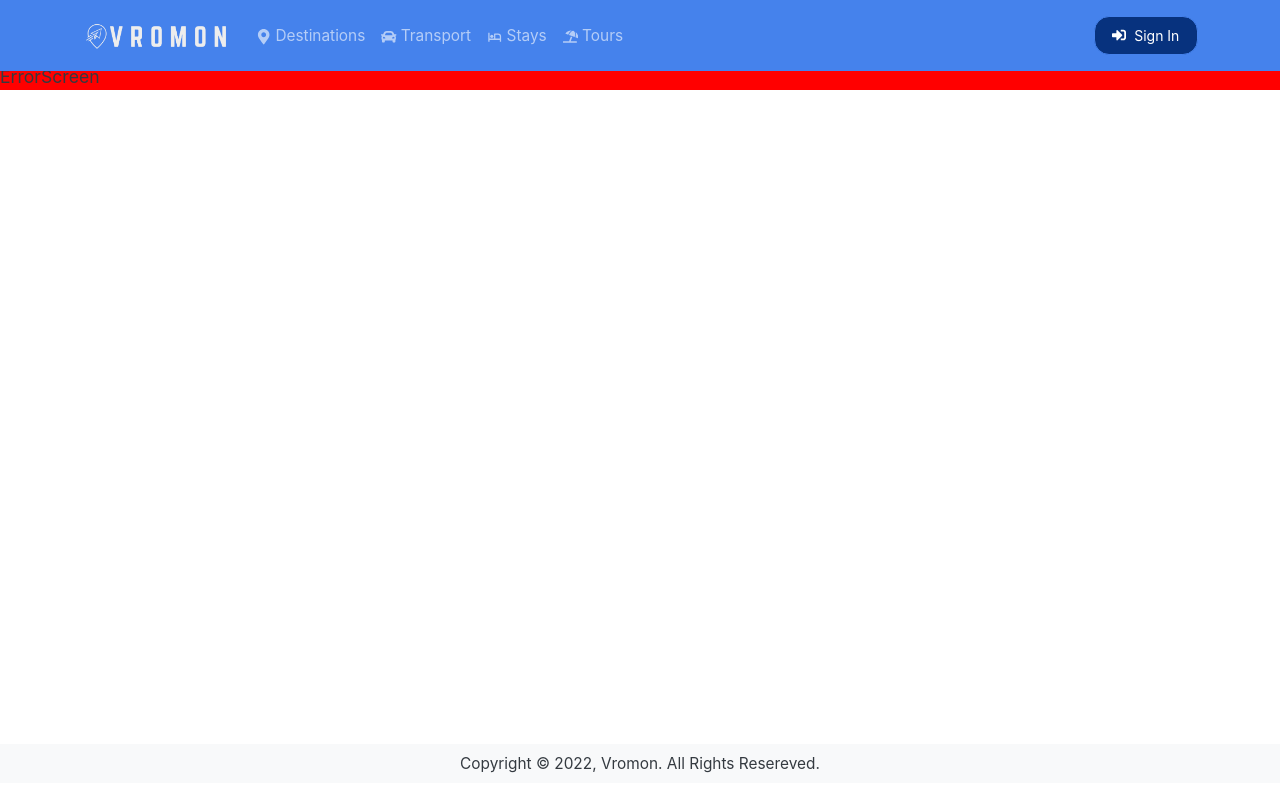
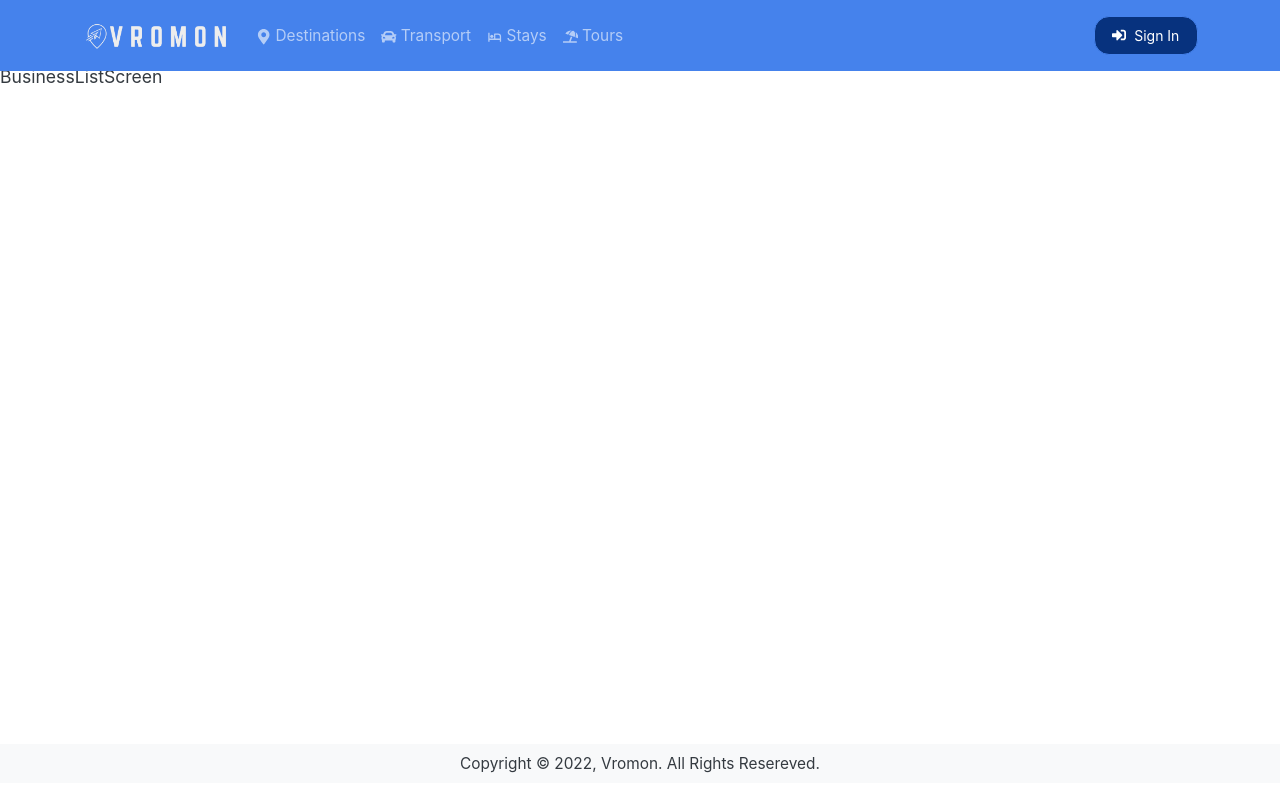
Before and after one commit to TangoRomeo80/Vromon, a React (Create React App) app in the folder frontend/: page /businessList in a window 1280 px wide. Built offline with nearby package versions, Linux system fonts and the light colour scheme.

Commit message:
add business list screen

```diff
--- a/frontend/src/App.js
+++ b/frontend/src/App.js
@@ -32,6 +32,7 @@ import DestinationCreateScreen from './screens/DestinationCreateScreen'
 import TransportSearchByDestinationScreen from './screens/TransportSearchByDestinationScreen'
 import StaysSearchByDestinationScreen from './screens/StaysSearchByDestinationScreen'
 import TourSearchByDestinationScreen from './screens/TourSearchByDestinationScreen'
+import BusinessListScreen from './screens/BusinessListScreen'
 
 const App = () => {
   return (
@@ -101,6 +102,7 @@ const App = () => {
                 element={<AdminDestinationListScreen />}
               />
               <Route path='/serviceList' element={<ServiceListScreen />} />
+              <Route path='/businessList' element={<BusinessListScreen />} />
               <Route
                 path='/bookingRequestList'
                 element={<BookingRequestsScreen />}
--- a/frontend/src/components/Header.js
+++ b/frontend/src/components/Header.js
@@ -10,6 +10,7 @@ import {
   FaSignInAlt,
   FaTag,
   FaRoute,
+  FaBusinessTime,
 } from 'react-icons/fa'
 import { GoDashboard } from 'react-icons/go'
 import { BiLocationPlus, BiHotel } from 'react-icons/bi'
@@ -100,6 +101,13 @@ const Header = () => {
                         </Nav.Link>
                       </LinkContainer>
 
+                      <LinkContainer to='/businessList'>
+                        <Nav.Link>
+                          <FaBusinessTime className='me-1' />
+                          My Businesses
+                        </Nav.Link>
+                      </LinkContainer>
+
                       <LinkContainer to='/bookingRequestList'>
                         <Nav.Link>
                           <FaTag className='me-1' />
@@ -110,7 +118,7 @@ const Header = () => {
                       <LinkContainer to='/businessOwnerAnalytics'>
                         <Nav.Link>
                           <GoDashboard className='me-1' />
-                          My Analytics
+                          Analytics
                         </Nav.Link>
                       </LinkContainer>
 
--- /dev/null
+++ b/frontend/src/screens/BusinessListScreen.js
@@ -0,0 +1,7 @@
+import React from 'react'
+
+const BusinessListScreen = () => {
+  return <div>BusinessListScreen</div>
+}
+
+export default BusinessListScreen
```
